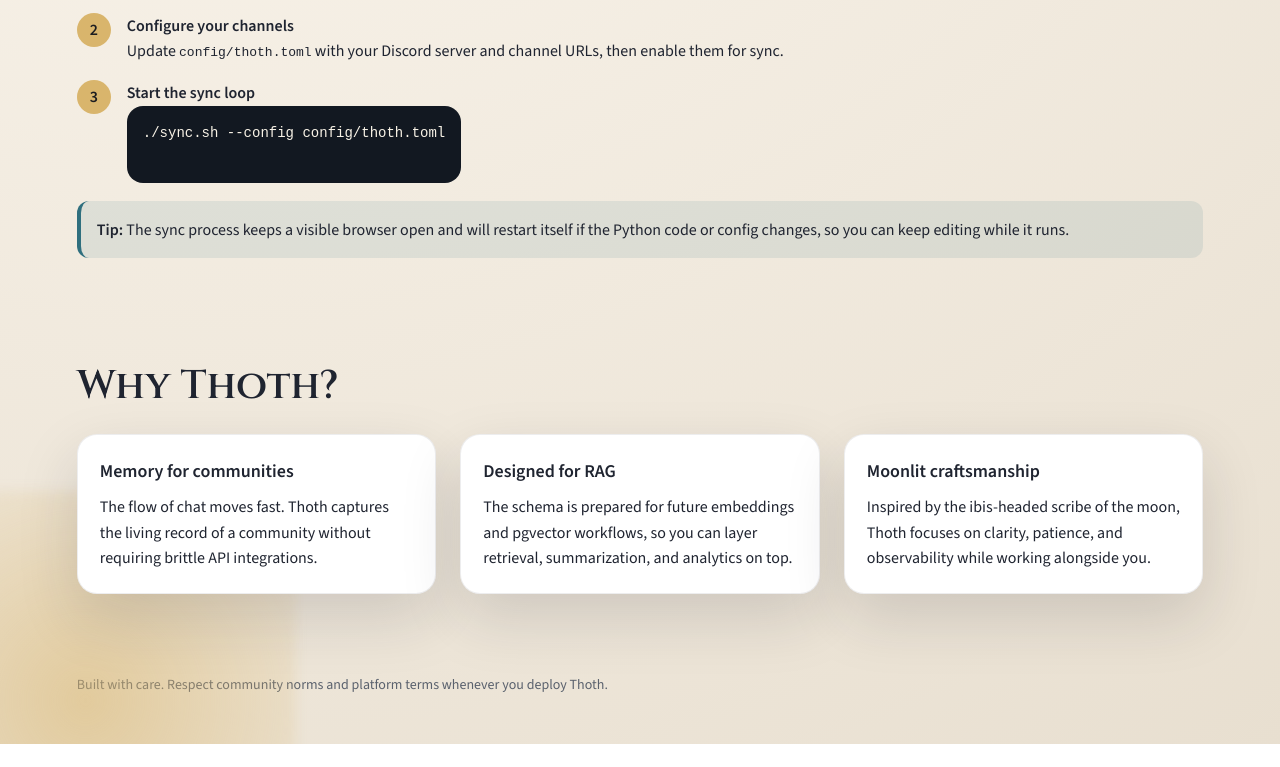
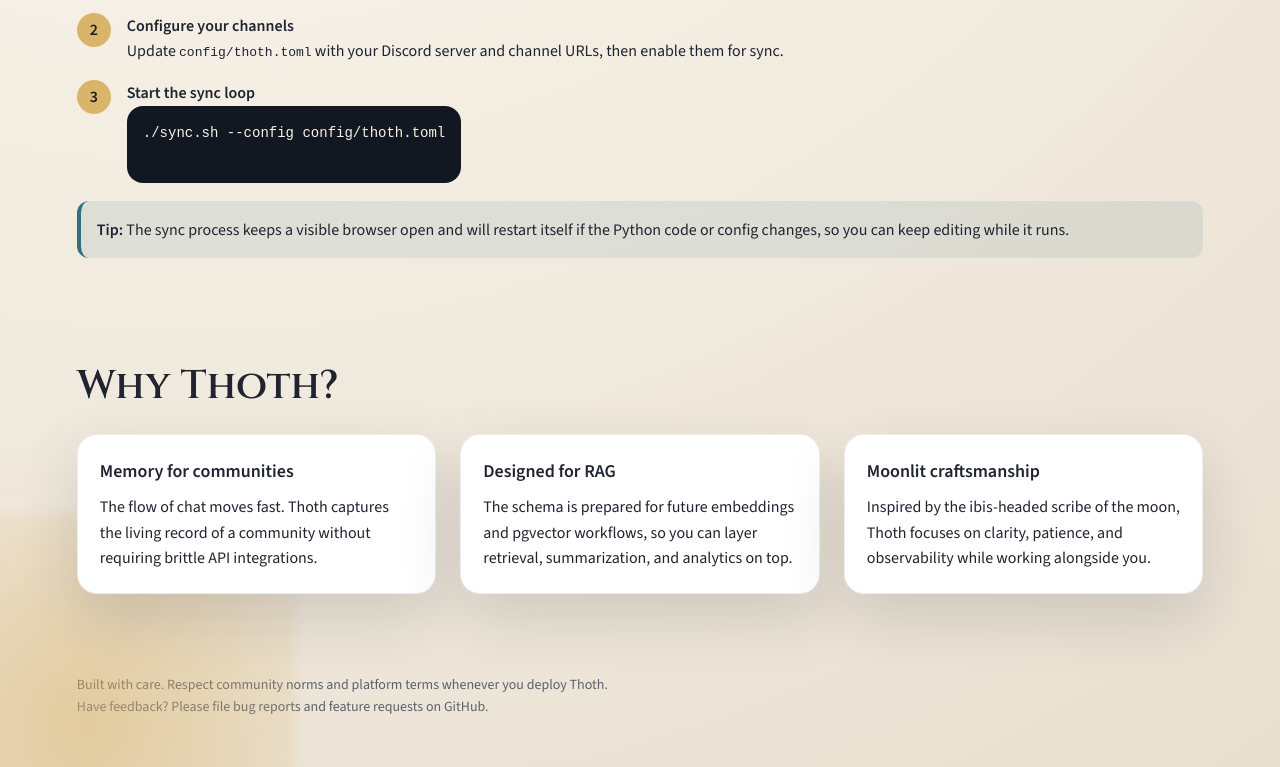
Before and after one commit to pierce403/thoth, a plain HTML site: page index.html in a window 1280 px wide. Shown: the part 1131-1898 px from the top of the page. Before the commit the page ends 1875 px from the top, so only its background shows below. Drawn offline with nearby package versions, Linux system fonts and the light colour scheme.

Commit message:
Encourage bug reports and feature requests

```diff
--- a/index.html
+++ b/index.html
@@ -430,6 +430,8 @@
 
       <footer>
         Built with care. Respect community norms and platform terms whenever you deploy Thoth.
+        <br />
+        Have feedback? Please file bug reports and feature requests on GitHub.
       </footer>
     </div>
   </body>
```
